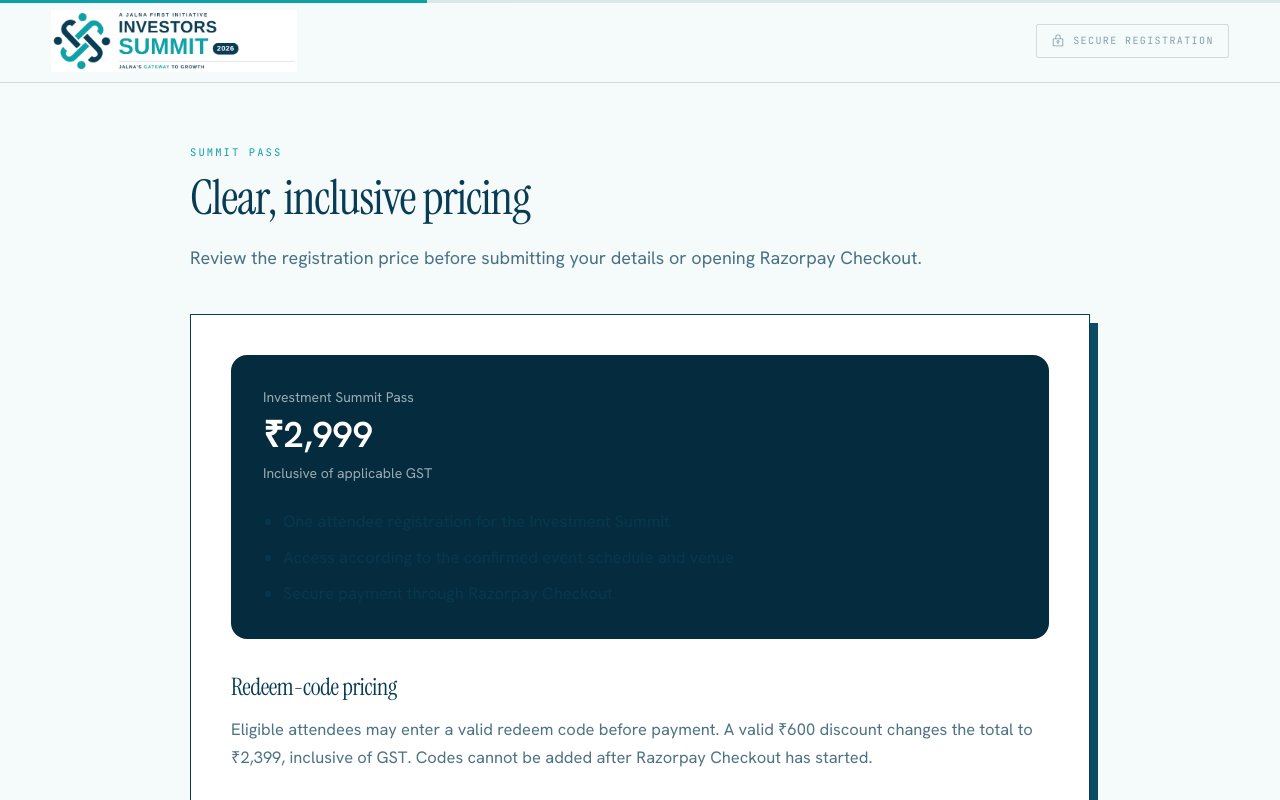
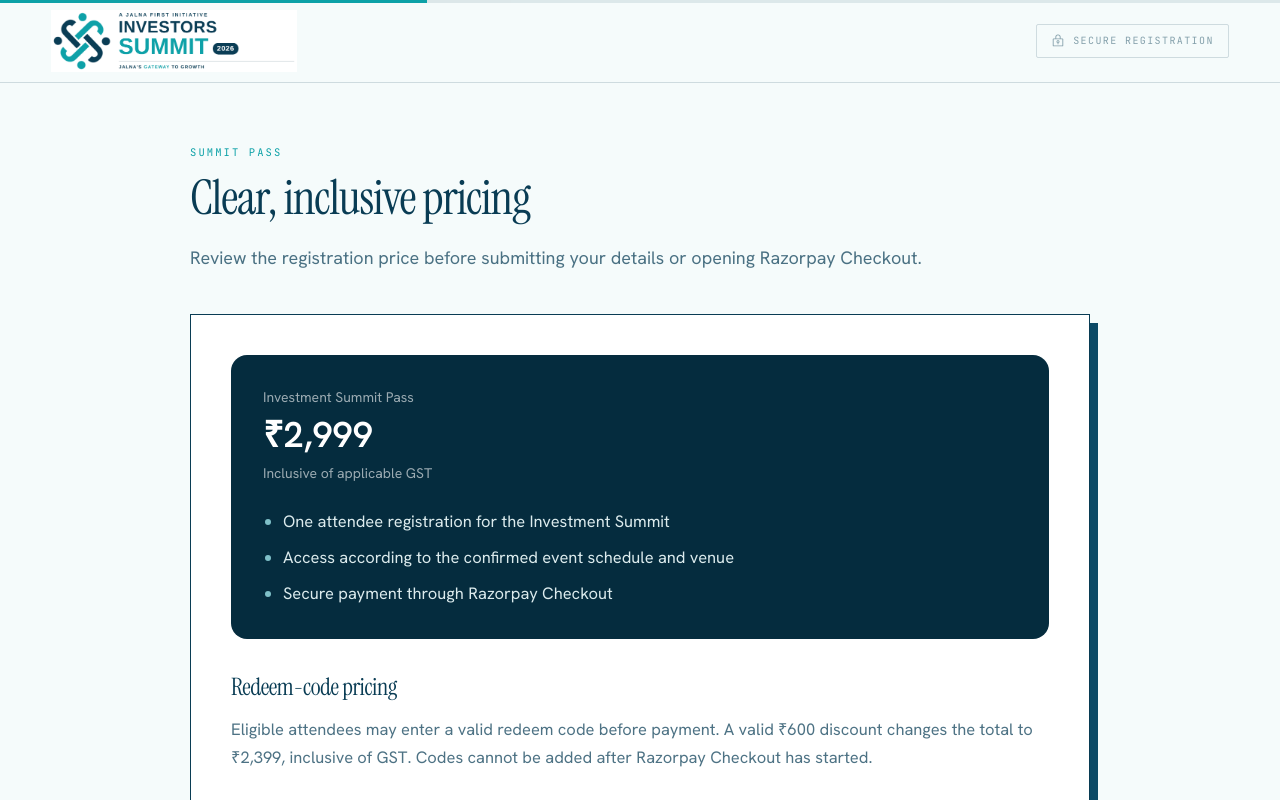
Before and after one commit to gupta1123/forms, a Next.js app: page /pricing in a window 1280 px wide. Shown: the top 800 px of the page. Built offline with nearby package versions, Linux system fonts and the light colour scheme.

Commit message:
Improve pricing card contrast

```diff
--- a/src/app/pricing/page.tsx
+++ b/src/app/pricing/page.tsx
@@ -20,7 +20,7 @@ export default function PricingPage() {
         <p className="!text-sm !text-white/60">Investment Summit Pass</p>
         <p className="mt-2 !text-4xl !font-semibold !text-white">₹2,999</p>
         <p className="mt-2 !text-sm !text-white/60">Inclusive of applicable GST</p>
-        <ul className="mt-6 !text-white/75">
+        <ul className="mt-6 marker:text-[var(--steel)] [&_li]:!text-[#dcebed]">
           <li>One attendee registration for the Investment Summit</li>
           <li>Access according to the confirmed event schedule and venue</li>
           <li>Secure payment through Razorpay Checkout</li>
```
